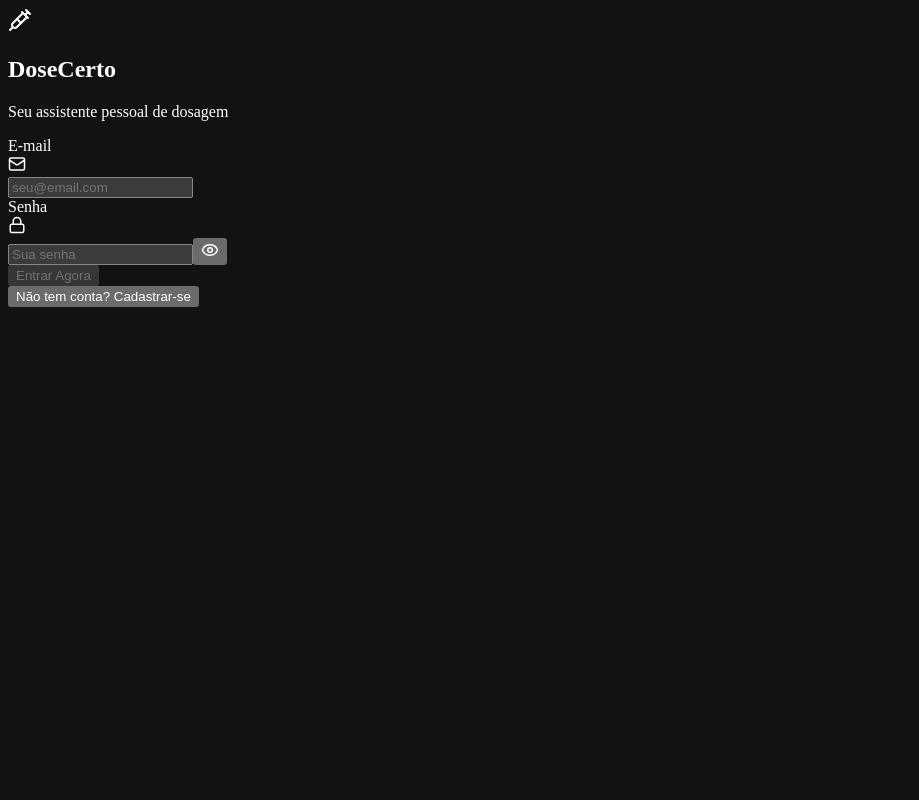
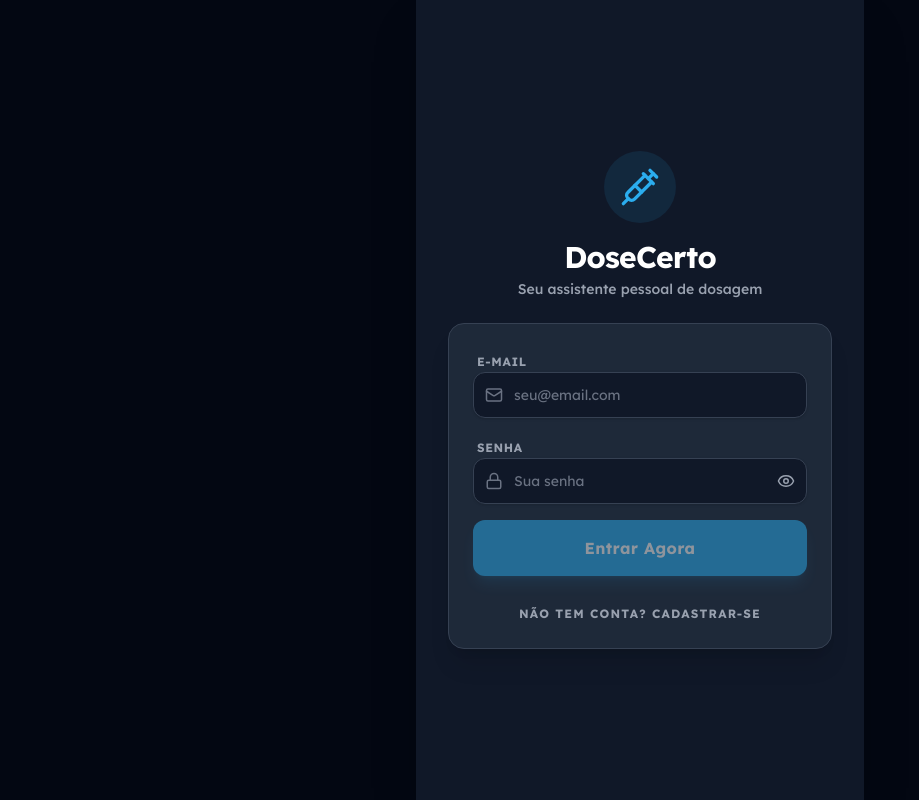
Before and after one commit to RottavaTech/Dose-Certo-Main, a Next.js app: page / in a window 1280 px wide. Shown: the whole page, without its empty margins (0-919 px from the left). Built offline with nearby package versions, Linux system fonts and the light colour scheme; no server answers.

Commit message:
ignora avisos do vs code e mantém configuração do Tailwind v4

```diff
--- a/app/globals.css
+++ b/app/globals.css
@@ -1,6 +1,8 @@
 @import "tailwindcss";
 
-:root {
+@custom-variant dark (&:is(.dark *));
+
+@theme {
   --color-primary: #2badee;
   --color-background-light: #f6f7f8;
   --color-background-dark: #101c22;
@@ -9,13 +11,6 @@
 
 @layer base {
   body {
-    font-family: var(--font-display);
-    color: #111827;
-    background-color: #f3f4f6;
-  }
-
-  html.dark body {
-    color: #ffffff;
-    background-color: #020617;
+    @apply font-display text-gray-900 dark:text-white bg-gray-100 dark:bg-gray-950;
   }
 }
--- a/app/layout.tsx
+++ b/app/layout.tsx
@@ -1,6 +1,6 @@
 import type { Metadata } from "next";
 import { Lexend } from "next/font/google";
-import "tailwindcss";
+import "./globals.css";
 import { AuthProvider } from "@/components/AuthProvider";
 import { ThemeProvider } from "@/components/ThemeProvider";
 
--- a/package.json
+++ b/package.json
@@ -11,7 +11,8 @@
   },
   "dependencies": {
     "@hookform/resolvers": "^5.2.1",
-    "@supabase/supabase-js": "^2.98.0",
+    "@supabase/ssr": "^0.10.3",
+    "@supabase/supabase-js": "^2.106.0",
     "autoprefixer": "^10.4.21",
     "class-variance-authority": "^0.7.1",
     "clsx": "^2.1.1",
```
Also changed, not shown: 1 other file (tests, documents, lock files or other folders).
